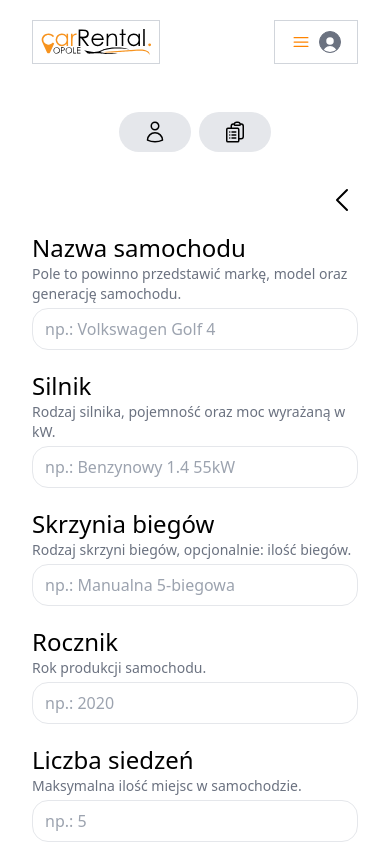
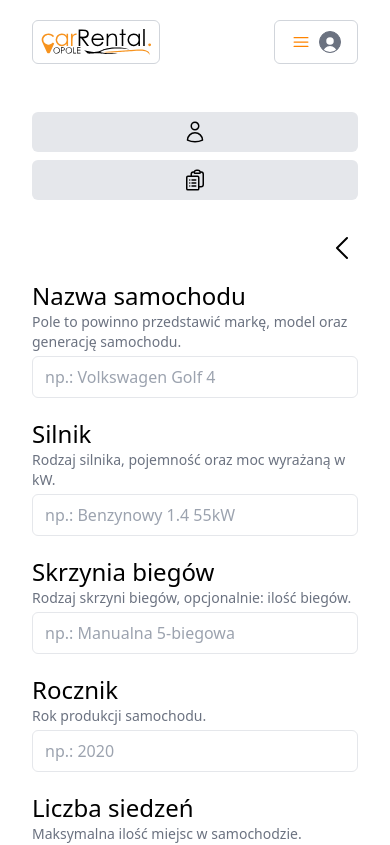
Before and after one commit to Perovsky56/CarRental, a React (Vite) app in the folder client/: page /account/cars/new in a window 390 px wide. Shown: the top 845 px of the page. Built offline with nearby package versions, Linux system fonts and the light colour scheme; no server answers.

Commit message:
Visual changes

```diff
--- a/client/src/AccountNav.jsx
+++ b/client/src/AccountNav.jsx
@@ -12,7 +12,7 @@ export default function AccountNav({props}) {
     const { user } = useContext(UserContext);
 
     function linkClasses(type=null){
-        let classes = 'inline-flex text-xs md:text-lg gap-1 py-2 px-6 rounded-full';
+        let classes = 'justify-center inline-flex text-xs md:text-lg gap-1 py-2 px-6 rounded-md';
         if(type === subpage){
             classes += ' bg-primary text-white';
         } else {
@@ -22,7 +22,7 @@ export default function AccountNav({props}) {
     };
 
     return (
-        <nav className="w-full flex mt-8 gap-2 justify-center mb-8">
+        <nav className="max-w-sm text-center mx-auto flex flex-col mt-8 gap-2 justify-center mb-8">
             <Link className={linkClasses('profile')} to={'/account'}>
                 <svg xmlns="http://www.w3.org/2000/svg" fill="none" viewBox="0 0 24 24" strokeWidth={1.5} stroke="currentColor" className="w-6 h-6">
                     <path strokeLinecap="round" strokeLinejoin="round" d="M15.75 6a3.75 3.75 0 11-7.5 0 3.75 3.75 0 017.5 0zM4.501 20.118a7.5 7.5 0 0114.998 0A17.933 17.933 0 0112 21.75c-2.676 0-5.216-.584-7.499-1.632z" />
--- a/client/src/CarGallery.jsx
+++ b/client/src/CarGallery.jsx
@@ -32,10 +32,10 @@ export default function CarGallery({car}) {
                 <div className="bg-black p-8 grid gap-4">
                     <div>
                         <h2 className="text-3xl mb-4 mr-48">Galeria zdjęć samochodu: {car.title}</h2>
-                        <button onClick={closeGallery} className="opacity-70 fixed right-12 top-8 hover:text-gray-500 flex gap-2 py-2 px-4 rounded-lg shadow shadow-black bg-white text-black">
+                        <button onClick={closeGallery} className="group opacity-70 fixed right-12 top-8 hover:text-gray-500 hover:opacity-100 flex gap-2 py-2 px-4 rounded-md shadow shadow-black bg-white text-black transition duration-200">
                             Zamknij galerię
-                            <svg xmlns="http://www.w3.org/2000/svg" viewBox="0 0 24 24" fill="currentColor" className="w-6 h-6">
-                                <path fillRule="evenodd" d="M12 2.25c-5.385 0-9.75 4.365-9.75 9.75s4.365 9.75 9.75 9.75 9.75-4.365 9.75-9.75S17.385 2.25 12 2.25zm-1.72 6.97a.75.75 0 10-1.06 1.06L10.94 12l-1.72 1.72a.75.75 0 101.06 1.06L12 13.06l1.72 1.72a.75.75 0 101.06-1.06L13.06 12l1.72-1.72a.75.75 0 10-1.06-1.06L12 10.94l-1.72-1.72z" clipRule="evenodd" />
+                            <svg xmlns="http://www.w3.org/2000/svg" fill="none" viewBox="0 0 24 24" strokeWidth={1.5} stroke="currentColor" className="w-6 h-6 group-hover:border group-hover:rounded-full transition duration-100">
+                                <path strokeLinecap="round" strokeLinejoin="round" d="M6 18L18 6M6 6l12 12" />
                             </svg>
                         </button>
                     </div>
@@ -70,7 +70,7 @@ export default function CarGallery({car}) {
                     </div>
                 </div>
             </div>
-            <button id="close-button" onClick={openGallery} className="flex gap-1 absolute bottom-2 right-2 py-2 px-4 bg-white rounded-2xl shadow shadow-md shadow-gray-500">
+            <button id="close-button" onClick={openGallery} className="flex opacity-70 hover:opacity-100 gap-2 absolute bottom-2 right-2 py-2 px-4 bg-white rounded-2xl shadow shadow-md shadow-gray-500 transition delay-100">
                 <svg xmlns="http://www.w3.org/2000/svg" viewBox="0 0 24 24" fill="currentColor" className="w-6 h-6">
                     <path fillRule="evenodd" d="M1.5 6a2.25 2.25 0 012.25-2.25h16.5A2.25 2.25 0 0122.5 6v12a2.25 2.25 0 01-2.25 2.25H3.75A2.25 2.25 0 011.5 18V6zM3 16.06V18c0 .414.336.75.75.75h16.5A.75.75 0 0021 18v-1.94l-2.69-2.689a1.5 1.5 0 00-2.12 0l-.88.879.97.97a.75.75 0 11-1.06 1.06l-5.16-5.159a1.5 1.5 0 00-2.12 0L3 16.061zm10.125-7.81a1.125 1.125 0 112.25 0 1.125 1.125 0 01-2.25 0z" clipRule="evenodd" />
                 </svg>
--- a/client/src/Header.jsx
+++ b/client/src/Header.jsx
@@ -8,11 +8,11 @@ export default function Header(){
     const {user} = useContext(UserContext);
     return (
         <header className='flex justify-between mt-1 sm:mt-4 pb-4 gap-2'>
-            <Link to={'/'} href="" className="items-center flex border border-gray-300 px-2 py-2 sm:px-8 sm:py-4 w-32 sm:w-48 md:w-60 hover:shadow hover:shadow-gray-300 transition duration-200">
+            <Link to={'/'} href="" className="items-center flex rounded-md border border-gray-300 px-2 py-2 sm:px-8 sm:py-4 w-32 sm:w-48 md:w-60 hover:shadow hover:shadow-gray-300 transition duration-200">
                 <CarRentalLogo />
             </Link>
             <br/>
-            <Link to={user?'/account':'/login'} className='flex items-center gap-2 md:gap-4 border border-gray-300 py-2 px-4 md:px-8 hover:shadow hover:shadow-gray-300 transition duration-200'>
+            <Link to={user?'/account':'/login'} className='flex items-center gap-2 md:gap-4 rounded-md border border-gray-300 py-2 px-4 md:px-8 hover:shadow hover:shadow-gray-300 transition duration-200'>
                 <svg xmlns="http://www.w3.org/2000/svg" fill="none" viewBox="0 0 24 24" strokeWidth={1.5} stroke="currentColor" className="w-5 h-5 md:w-10 md:h-10 text-primary">
                     <path strokeLinecap="round" strokeLinejoin="round" d="M3.75 6.75h16.5M3.75 12h16.5m-16.5 5.25h16.5" />
                 </svg>
--- a/client/src/index.css
+++ b/client/src/index.css
@@ -22,7 +22,7 @@ body {
 }
 
 input[type="text"], input[type="password"], input[type="email"], input[type="number"], input[type="tel"], textarea {
-    @apply w-full my-1 py-2 px-3 rounded-2xl border;
+    @apply w-full my-1 py-2 px-3 rounded-md border;
 }
 
 textarea {
@@ -35,5 +35,5 @@ button {
 
 button.primary{
     background-color: #FF8400;
-    @apply bg-primary p-2 w-full text-white rounded-full;
+    @apply bg-primary p-2 w-full text-white rounded-md;
 }
--- a/client/src/pages/CarsFormPage.jsx
+++ b/client/src/pages/CarsFormPage.jsx
@@ -137,7 +137,7 @@ export default function CarsFormPage(){
                         placeholder="np.: 350"/>
                     </div>
                 </div>
-                <button className="primary my-4">Zapisz</button>
+                <button className="flex mx-auto justify-center primary my-6 max-w-md">Zapisz</button>
             </form>
         </div>
     );
```
